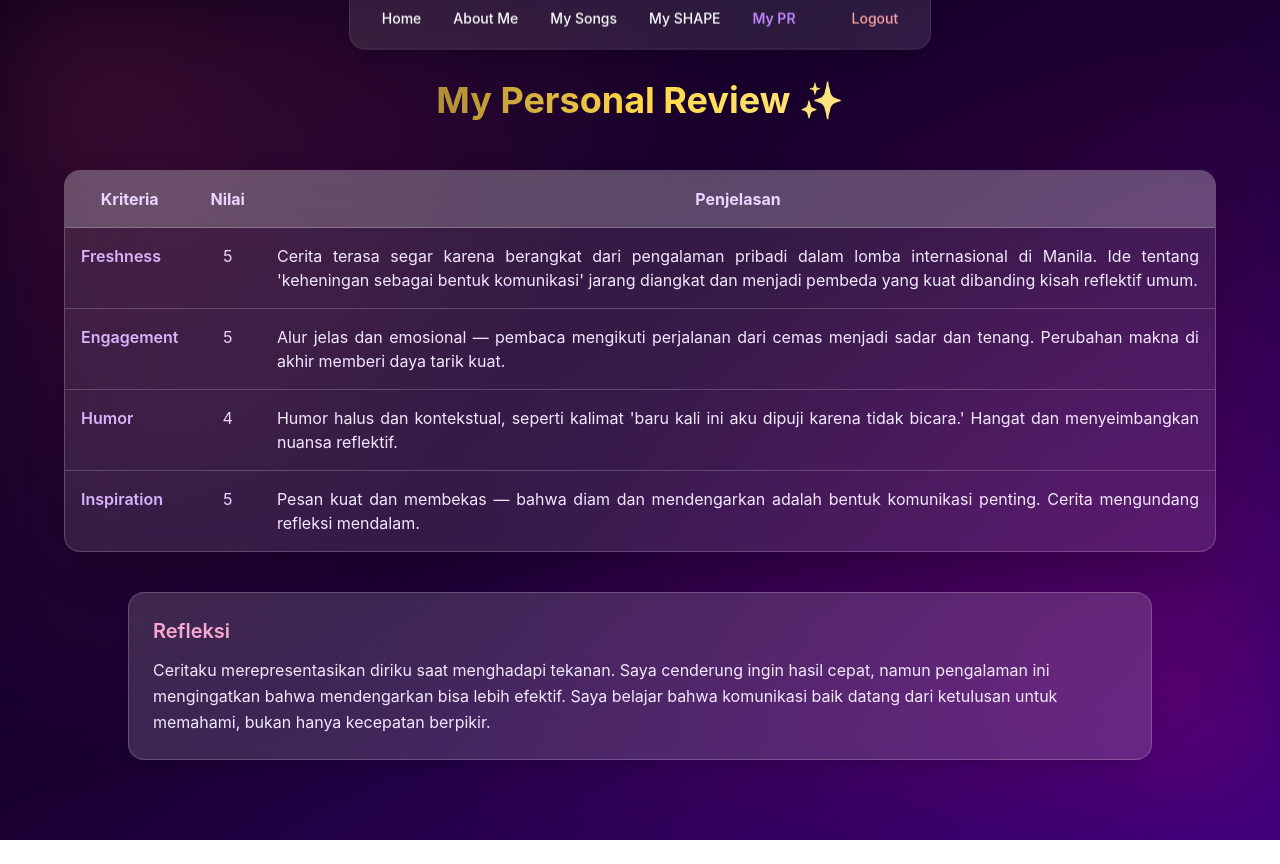
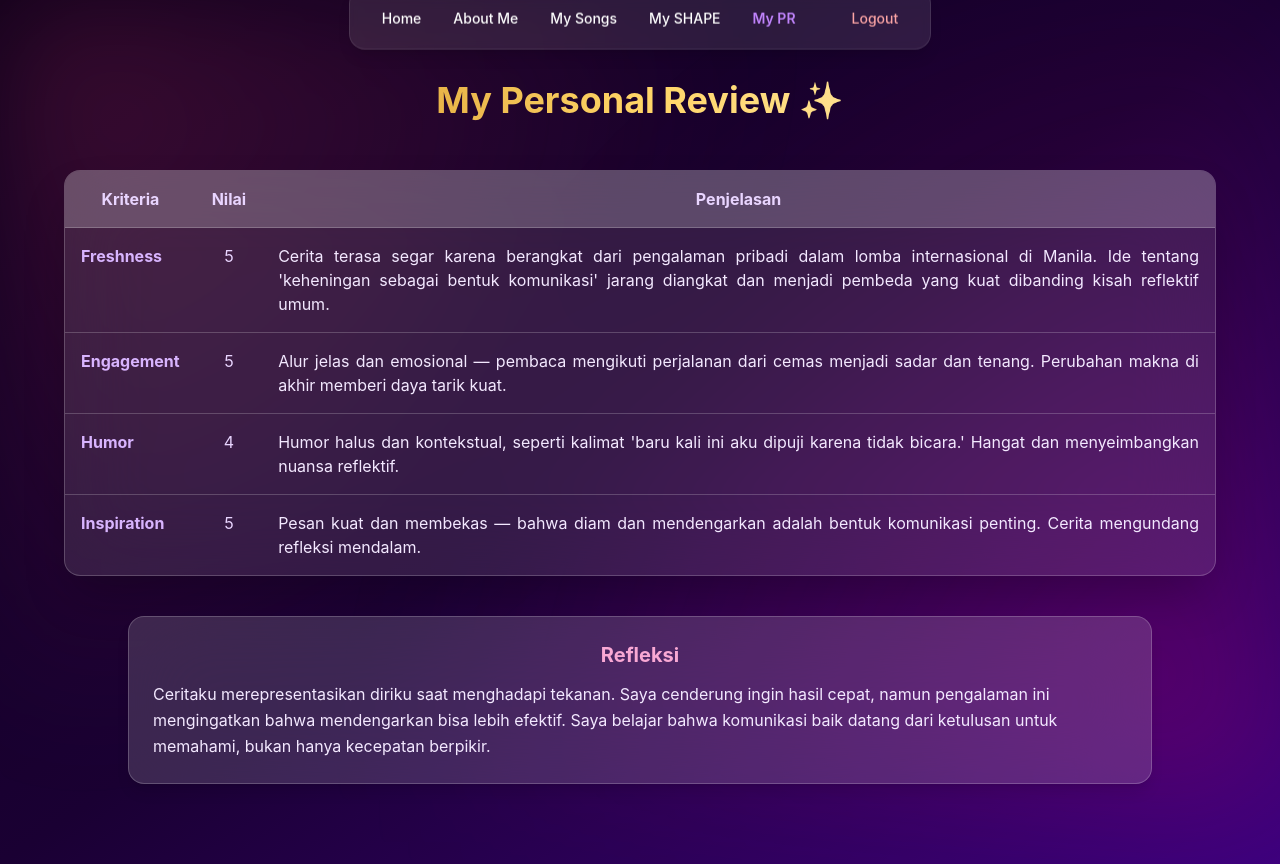
Before and after one commit to kelekers/all-about-me, a React (Vite) app: page /review in a window 1280 px wide. Before the commit the page ends 840 px from the top, so only its background shows below. Built offline with nearby package versions, Linux system fonts and the light colour scheme; no server answers; sample sign-in values are in the browser's storage.

Commit message:
Update beberapa file dan perbaikan styling

```diff
--- a/src/components/AboutMe.jsx
+++ b/src/components/AboutMe.jsx
@@ -30,12 +30,12 @@ export default function AboutMe() {
           transition={{ duration: 1 }}
           className="flex-1 text-center md:text-left"
         >
-          <h2 className="text-4xl font-bold mb-4 bg-gradient-to-r from-[#b88900] via-[#ffffff] to-[#ffffff] text-transparent bg-clip-text">
+          <h2 className="text-4xl font-bold mb-4 bg-gradient-to-r from-[#b88900] via-[#ffd966] to-[#fff8e1] text-transparent bg-clip-text">
             About Me
           </h2>
           <p className="text-gray-300 mb-4 leading-relaxed">
             Hello! I’m{" "}
-            <span className="text-purple-400 font-semibold">
+            <span className="text-purple-400 font-bold">
               Abhinaya Rajendra Fargaz
             </span>
             , a student of{" "}
--- a/src/components/MyPersonalReview.jsx
+++ b/src/components/MyPersonalReview.jsx
@@ -39,7 +39,7 @@ export default function MyPersonalReview() {
         initial={{ opacity: 0, y: -30 }}
         animate={{ opacity: 1, y: 0 }}
         transition={{ duration: 1 }}
-        className="text-4xl font-bold text-center mb-10 bg-gradient-to-r from-[#000000] via-[#ffdd45] to-[#ffffff] text-transparent bg-clip-text pb-2.5"
+        className="text-4xl font-bold text-center mb-10 bg-gradient-to-r from-[#b88900] via-[#ffd966] to-[#fff8e1] text-transparent bg-clip-text pb-2.5"
       >
         My Personal Review ✨
       </motion.h1>
@@ -67,7 +67,7 @@ export default function MyPersonalReview() {
                 transition={{ delay: i * 0.1 }}
                 className="border-t border-white/20 hover:bg-white/15 transition"
               >
-                <td className="p-4 font-semibold text-purple-300 align-top">
+                <td className="p-4 font-bold text-purple-300 align-top">
                   {row.kriteria}
                 </td>
                 <td className="p-4 text-center text-purple-200 align-top">
@@ -88,7 +88,7 @@ export default function MyPersonalReview() {
         transition={{ delay: 0.4 }}
         className="mt-10 bg-white/15 backdrop-blur-2xl border border-white/20 rounded-2xl p-6 shadow-lg max-w-5xl mx-auto"
       >
-        <h3 className="text-xl font-semibold text-pink-300 mb-3">Refleksi</h3>
+        <h3 className="text-xl font-bold text-pink-300 text-center mb-3">Refleksi</h3>
         <p className="text-purple-100 leading-relaxed">{refleksi}</p>
       </motion.div>
     </section>
--- a/src/components/MyShape.jsx
+++ b/src/components/MyShape.jsx
@@ -76,7 +76,7 @@ export default function MyShape() {
                 transition={{ delay: index * 0.1 }}
                 className="border-t border-white/20 hover:bg-white/15 transition"
               >
-                <td className="p-4 font-semibold text-purple-300 align-top text-jus">
+                <td className="p-4 font-bold text-purple-300 align-top text-jus">
                   {row.komponen}
                 </td>
                 <td className="p-4 text-purple-100 align-top text-justify">
@@ -95,7 +95,7 @@ export default function MyShape() {
         transition={{ delay: 0.5 }}
         className="mt-12 text-center max-w-3xl mx-auto bg-white/15 border border-white/20 rounded-2xl p-6 shadow-2xl backdrop-blur-2xl"
       >
-        <h2 className="text-2xl font-semibold text-pink-300 mb-3 drop-shadow-lg">
+        <h2 className="text-xl font-bold text-pink-300 mb-3 drop-shadow-lg">
           Pernyataan Misi Pribadi
         </h2>
         <p className="text-purple-100 leading-relaxed">{misi}</p>
```
Also changed, not shown: vercel.json (added).
